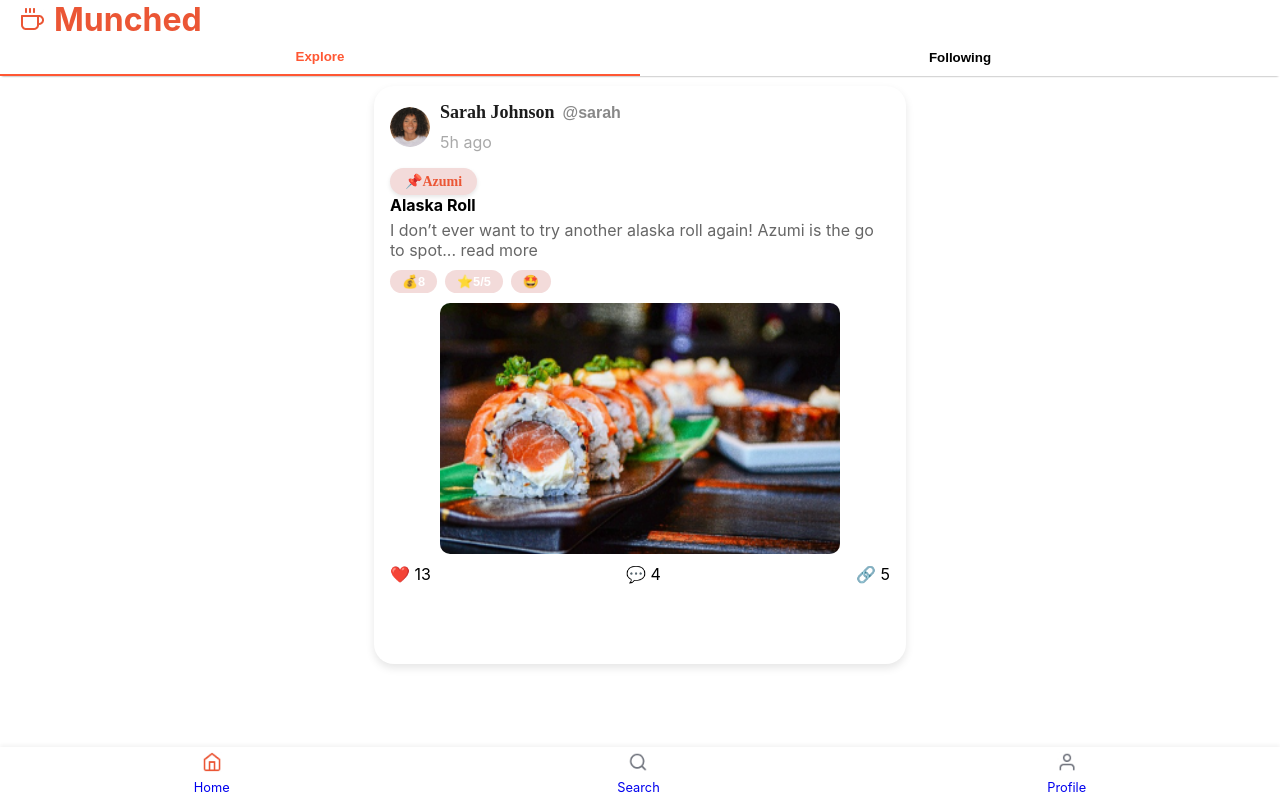
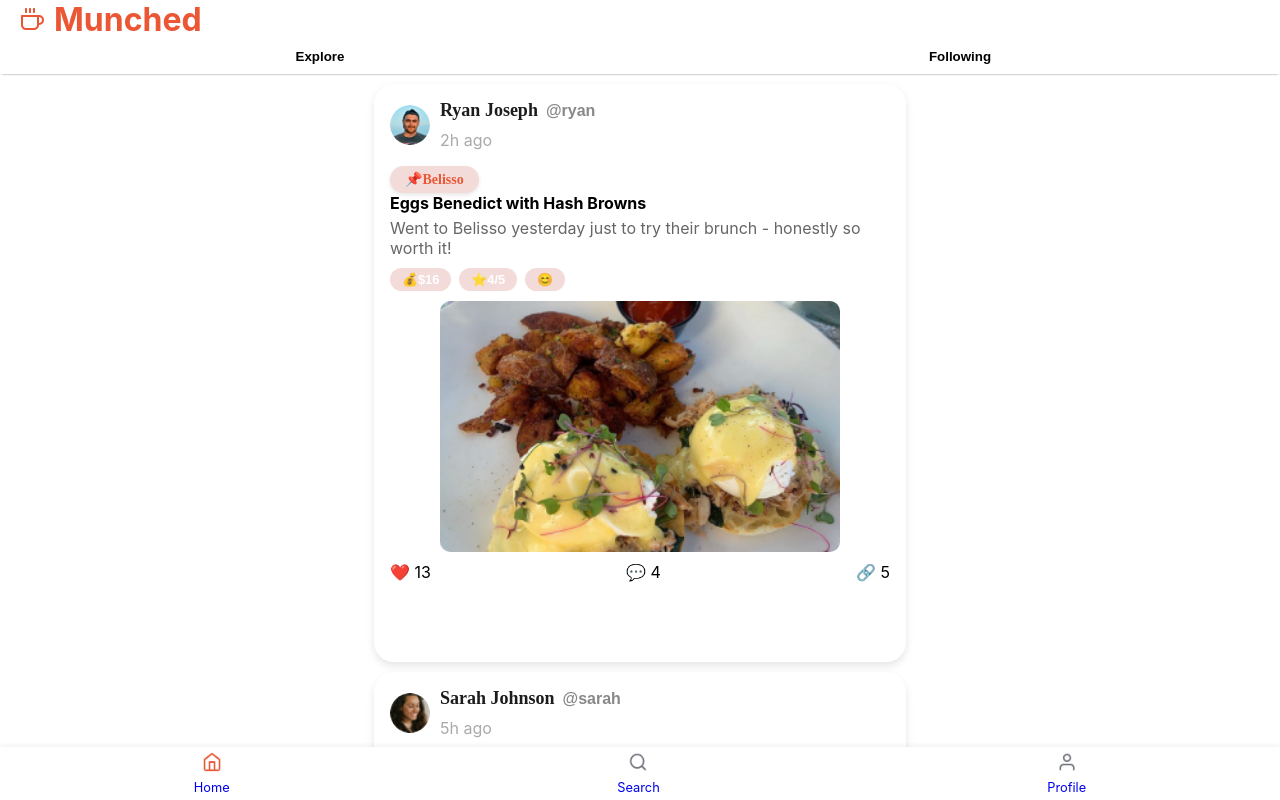
Before and after one commit to akaChenshunCodeMaster/productathon, a React (Create React App) app in the folder foody/: page / in a window 1280 px wide. Shown: the top 800 px of the page. Built offline with nearby package versions, Linux system fonts and the light colour scheme.

Commit message:
changes on homepage

```diff
--- a/foody/src/components/Homepage.js
+++ b/foody/src/components/Homepage.js
@@ -1,4 +1,3 @@
-import React from 'react';
 import PostCard from './PostCard';
 import image14 from '../assets/image 14.jpg';
 import alaskaroll from '../assets/AlaskaRoll.jpg';
@@ -6,17 +5,39 @@ import saraAvatar from '../assets/Sara.jpg';
 import userAvatar from '../assets/unsplash_v2aKnjMbP_k.jpg';
 import Header from './Header';
 import NavigationTabs from './NavigationTabs'; // Make sure to import the NavigationTabs component
+import annaAvatar from '../assets/anna.jpg';
+import pizza from '../assets/pizza.jpg';
+import React, { useState } from 'react';
+
 
 
 const HomePage = () => {
   // Assuming posts is an array of post objects with the needed properties
+
+  const [activeTab, setActiveTab] = useState('explore');
+
   const posts = [
 
 
     {
+      name: 'Ryan Joseph',
+      username: 'ryan',
+      avatarSrc: userAvatar,
+      time: '2h',
+      location: 'Belisso',
+      title: 'Eggs Benedict with Hash Browns',
+      description: 'Went to Belisso yesterday just to try their brunch - honestly so worth it!',
+      imageSrc: image14,
+      price: '$16',
+      rating: '4/5',
+      mood: '😊',
+
+    },
+
+    {
         name: 'Sarah Johnson',
         username: 'sarah',
-        avatarSrc: saraAvatar,
+        avatarSrc: annaAvatar,
         time: '5h',
         location: 'Azumi',
         title: 'Alaska Roll',
@@ -26,22 +47,56 @@ const HomePage = () => {
         rating: '5/5',
         mood: '🤩',
 
-      },
-    // ...more posts
+      }
+
+
+
   ];
+
+
+  const followedPosts = [
+
+    {
+      name: 'Anna Jane',
+        username: 'anna',
+      avatarSrc: saraAvatar,
+      time: '5h',
+      location: 'Pizza Bar',
+      title: 'Oregano Chicken Pizza',
+      description: 'Decided to try out Pizza Bar ',
+      imageSrc: pizza,
+      price: '$23',
+      rating: '2/5',
+      mood: '🤨️',
+
+    }
+
+  ];
+
+  const handleTabChange = (tabName) => {
+    setActiveTab(tabName);
+  };
 
   return (
     <div className="home-page">
       <Header />
-      <NavigationTabs />
+      {/* Add tab switching functionality */}
+      <NavigationTabs onTabChange={handleTabChange} />
       <div className="posts">
-        {posts.map((post, index) => (
-          // Now pass the 'name' prop to the PostCard component
-          <PostCard key={index} name={post.name} {...post} />
-        ))}
+        {
+          activeTab === 'explore' ?
+          posts.map((post, index) => (
+            <PostCard key={index} {...post} />
+          ))
+          :
+          followedPosts.map((post, index) => (
+            <PostCard key={index} {...post} />
+          ))
+        }
       </div>
     </div>
   );
 };
 
+
 export default HomePage;
--- a/foody/src/components/NavigationTabs.js
+++ b/foody/src/components/NavigationTabs.js
@@ -1,20 +1,18 @@
 // NavigationTabs.js
-import React, { useState } from 'react';
+import React from 'react';
 import styles from './Navi.module.css'; // Ensure the path is correct
 
-function NavigationTabs() {
-  const [activeTab, setActiveTab] = useState('explore');
-
+function NavigationTabs({ onTabChange, activeTab }) {
   return (
     <div className={styles.tabs}>
       <button
-        onClick={() => setActiveTab('explore')}
+        onClick={() => onTabChange('explore')}
         className={activeTab === 'explore' ? styles.activeTab : styles.tab}
       >
         Explore
       </button>
       <button
-        onClick={() => setActiveTab('following')}
+        onClick={() => onTabChange('following')}
         className={activeTab === 'following' ? styles.activeTab : styles.tab}
       >
         Following
```
Also changed, not shown: foody/src/assets/pizza.jpg (added).
